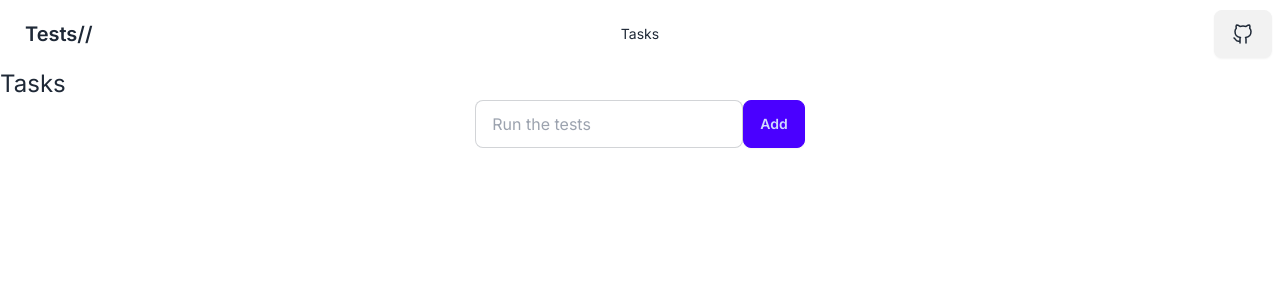
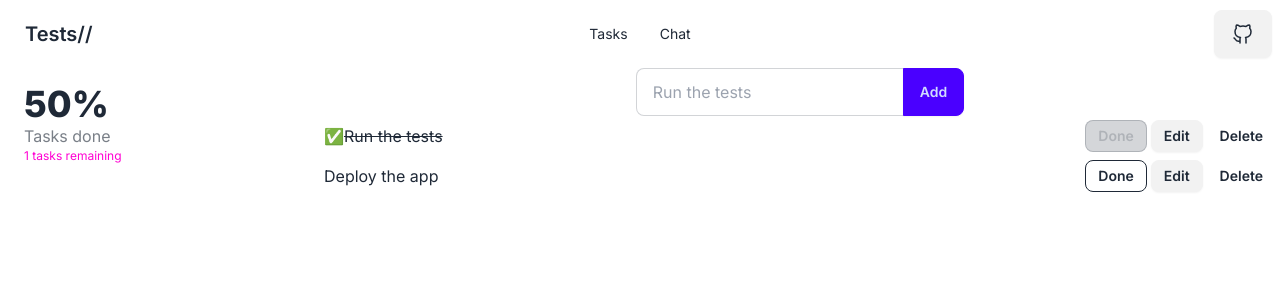
Before and after one commit to tomodakengo/next-app-for-test, a Next.js app: page /tasks in a window 1280 px wide. Shown: the top 300 px of the page. Built offline with nearby package versions, Linux system fonts and the light colour scheme.

Commit message:
modify styling

```diff
--- /dev/null
+++ b/app/chat/chat.tsx
@@ -0,0 +1,78 @@
+import { SetStateAction, useState } from "react";
+import axios from "axios";
+
+function Chat() {
+  const [messages, setMessages] = useState([
+    { text: "Hello!", sender: "user" },
+    { text: "Hi there!", sender: "other" },
+  ]);
+  const [newMessage, setNewMessage] = useState("");
+
+  const handleInputChange = (e: {
+    target: { value: SetStateAction<string> };
+  }) => {
+    setNewMessage(e.target.value);
+  };
+
+  const sendMessage = async () => {
+    if (newMessage.trim() !== "") {
+      // Send from user
+      setMessages([...messages, { text: newMessage, sender: "user" }]);
+      setNewMessage("");
+
+      // Get message from api
+      try {
+        const response = await axios.get("https://api.adviceslip.com/advice");
+        const advice = response.data.slip.advice;
+        setMessages((prevMessages) => [
+          ...prevMessages,
+          { text: advice, sender: "other" },
+        ]);
+      } catch (error) {
+        console.error("Error fetching advice:", error);
+      }
+    }
+  };
+
+  return (
+    <div className="flex flex-col justify-between">
+      <div
+        className="flex-1"
+        style={{
+          maxHeight: "calc(100vh - 3rem - 4rem)",
+          overflowY: "scroll",
+          padding: "1rem 0",
+        }}
+      >
+        <div className="p-4">
+          {messages.map((message, index) => (
+            <div
+              key={index}
+              className={`chat ${
+                message.sender === "user" ? "chat-end" : "chat-start"
+              }`}
+            >
+              <div className="chat-bubble">{message.text}</div>
+            </div>
+          ))}
+        </div>
+      </div>
+      <div className="p-4 fixed bottom-0 left-0 right-0 bg-white flex justify-center">
+        <div className="flex items-center w-full max-w-lg join">
+          <input
+            type="text"
+            placeholder="Type your message..."
+            className="input input-bordered w-full join-item"
+            value={newMessage}
+            onChange={handleInputChange}
+          />
+          <button onClick={sendMessage} className="btn btn-primary join-item">
+            Send
+          </button>
+        </div>
+      </div>
+    </div>
+  );
+}
+
+export default Chat;
--- /dev/null
+++ b/app/chat/page.tsx
@@ -0,0 +1,4 @@
+"use client";
+import Chat from "@/app/chat/chat";
+
+export default Chat;
--- a/app/components/header.tsx
+++ b/app/components/header.tsx
@@ -29,6 +29,9 @@ const Header = () => {
               <li>
                 <Link href="/tasks">Tasks</Link>
               </li>
+              <li>
+                <Link href="/chat">Chat</Link>
+              </li>
             </ul>
           </div>
           <Link className="btn btn-ghost text-xl" href="/">
@@ -39,6 +42,9 @@ const Header = () => {
           <ul className="menu menu-horizontal px-1">
             <li>
               <Link href="/tasks">Tasks</Link>
+            </li>
+            <li>
+              <Link href="/chat">Chat</Link>
             </li>
           </ul>
         </div>
--- a/app/tasks/tasks.tsx
+++ b/app/tasks/tasks.tsx
@@ -2,7 +2,10 @@ import { useState, useEffect } from "react";
 
 export default function Tasks() {
   /* Use local storage. Save all tasks and their done status. */
-  const [tasks, setTasks] = useState<{ text: string; done: boolean }[]>([]);
+  const [tasks, setTasks] = useState<{ text: string; done: boolean }[]>([
+    { text: "Run the tests", done: true },
+    { text: "Deploy the app", done: false },
+  ]);
   const [newTask, setNewTask] = useState("");
 
   useEffect(() => {
@@ -52,30 +55,52 @@ export default function Tasks() {
     setTasks(newTasks);
   };
 
+  /* Done count */
+  const doneCount = tasks.filter((task) => task.done).length;
+  /* Total tasks */
+  const totalTasks = tasks.length;
+  /* Remaining tasks */
+  const remainingTasks = totalTasks - doneCount;
+
   return (
+    <div className="flex flex-col md:flex-row min-h-screen">
+      <div className="md:w-1/4">
         <div>
-      <h1 className="text-2xl">Tasks</h1>
+          <div className="stat">
+            <div className="stat-value">
+              {((doneCount / totalTasks) * 100).toFixed(0)}%
+            </div>
+            <div className="stat-title">Tasks done</div>
+            <div className="stat-desc text-secondary">
+              {remainingTasks} tasks remaining
+            </div>
+          </div>
+        </div>
+      </div>
+      <div className="md:w-3/4">
         <div className="flex items-center flex-col">
-        <div className="flex">
+          <div className="flex join">
             <input
               type="text"
               placeholder="Run the tests"
-            className="input input-bordered w-full max-w-xs"
+              className="input input-bordered w-full max-w-xs join-item"
               value={newTask}
               onChange={handleInputChange}
             />
-          <button className="btn btn-primary" onClick={addTask}>
+            <button className="btn btn-primary join-item" onClick={addTask}>
               Add
             </button>
           </div>
         </div>
         <ul className="list-none p-0 m-0">
           {tasks.map((task, index) => (
-          <li key={index} className="flex justify-between items-center">
+            <li key={index} className="flex justify-between items-center p-1">
               <div>
                 <span>{task.done ? "✅" : ""}</span>
                 <span
-                style={{ textDecoration: task.done ? "line-through" : "none" }}
+                  style={{
+                    textDecoration: task.done ? "line-through" : "none",
+                  }}
                 >
                   {task.text}
                 </span>
@@ -83,17 +108,20 @@ export default function Tasks() {
 
               <div>
                 <button
-                className="btn btn-sm btn-outline"
+                  className="btn btn-sm btn-outline mr-1"
                   onClick={() => markDone(index)}
                   disabled={task.done}
                 >
                   Done
                 </button>
-              <button className="btn btn-sm" onClick={() => editTask(index)}>
+                <button
+                  className="btn btn-sm mr-1"
+                  onClick={() => editTask(index)}
+                >
                   Edit
                 </button>
                 <button
-                className="btn btn-sm btn-outline"
+                  className="btn btn-sm btn-ghost"
                   onClick={() => removeTask(index)}
                 >
                   Delete
@@ -103,5 +131,6 @@ export default function Tasks() {
           ))}
         </ul>
       </div>
+    </div>
   );
 }
--- a/package.json
+++ b/package.json
@@ -9,6 +9,7 @@
     "lint": "next lint"
   },
   "dependencies": {
+    "axios": "^1.6.7",
     "next": "14.1.0",
     "react": "^18",
     "react-dom": "^18"
```
Also changed, not shown: 1 other file (tests, documents, lock files or other folders). Lines whose indentation alone changed are shown as unchanged.
